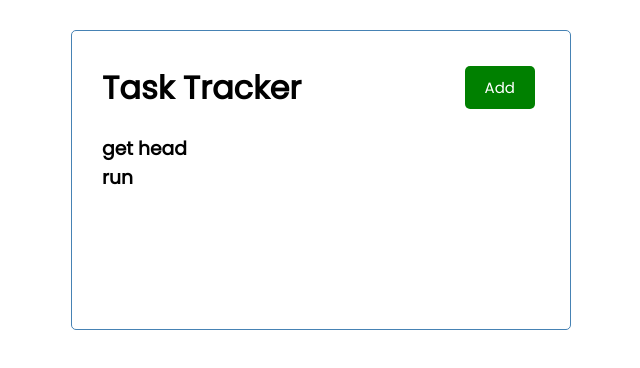
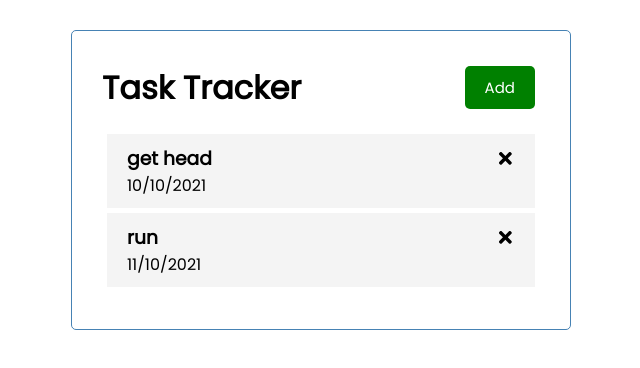
Before and after one commit to dustinstender/react-app, a React (Create React App) app: page / in a window 1280 px wide. Shown: the top 368 px of the page, without its empty margins (319-959 px from the left). Built offline with nearby package versions, Linux system fonts and the light colour scheme.

Commit message:
added an npm

```diff
--- a/package.json
+++ b/package.json
@@ -8,6 +8,7 @@
     "@testing-library/user-event": "^12.1.10",
     "react": "^17.0.2",
     "react-dom": "^17.0.2",
+    "react-icons": "^4.3.1",
     "react-scripts": "4.0.3",
     "web-vitals": "^1.0.1"
   },
--- a/src/components/Task.js
+++ b/src/components/Task.js
@@ -1,7 +1,10 @@
-const Task = () => {
+import { FaTimes } from 'react-icons/fa'
+
+const Task = ({ task }) => {
   return (
-    <div>
-
+    <div className='task'>
+      <h3>{task.name} <FaTimes/></h3>
+      <p>{task.date}</p>
     </div>
   )
 }
--- a/src/components/Tasks.js
+++ b/src/components/Tasks.js
@@ -1,8 +1,10 @@
+import Task from './Task'
+
 const Tasks = ({tasks}) => {
   return (
     <>
       {tasks.map((task) => (
-        <h3 key={task.id}>{task.name}</h3>
+        <Task key={task.id} task={task}/>
       ))}
     </>
   )
```
Also changed, not shown: 1 other file (tests, documents, lock files or other folders).
